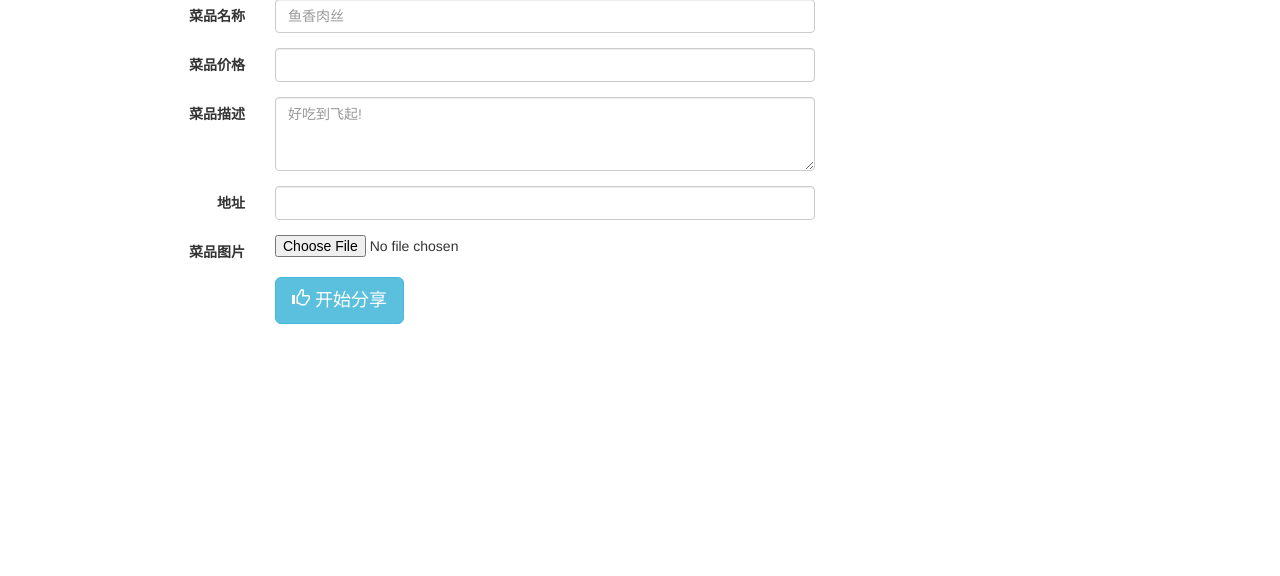
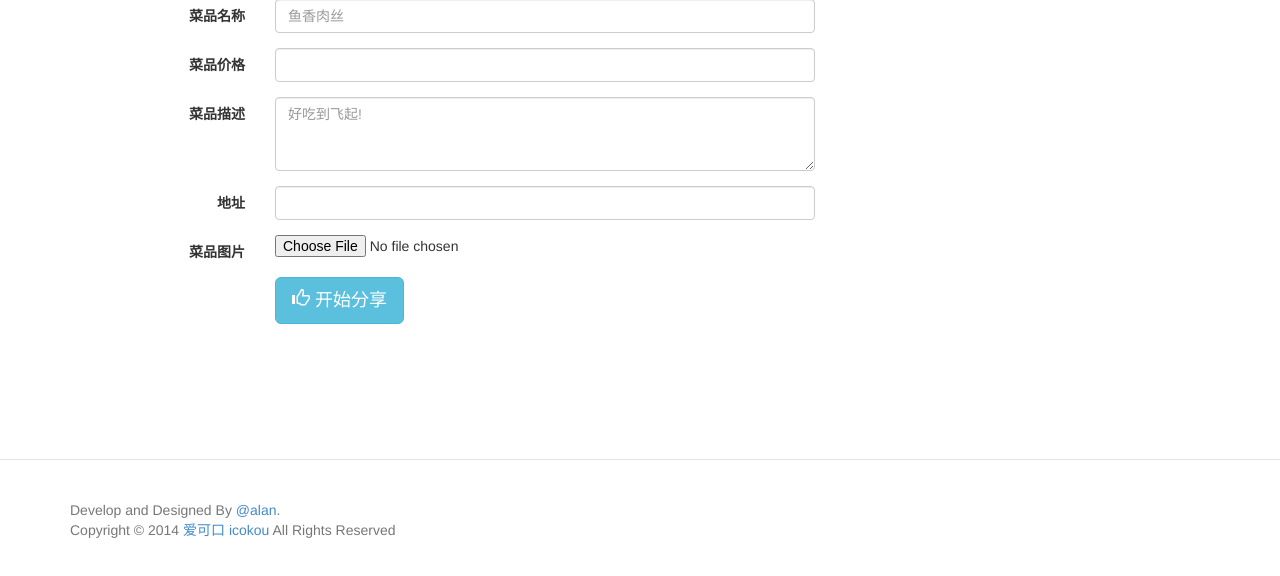
Before and after one commit to alanshi/icokou, a Django app: a page that uses icokou/templates/base.html in a window 1280 px wide. Shown: the part 224-800 px from the top of the page. Run offline with Django 3.2, Linux system fonts and the light colour scheme; some libraries are stand-ins or nearby versions.

Commit message:
Add ??copyright??

```diff
--- /dev/null
+++ b/icokou/static/css/expand.css
@@ -0,0 +1,39 @@
+.starter-template {
+      padding: 20px 15px;
+      text-align: center;
+    }
+
+/*
+ * Footer
+ *
+ * Separated section of content at the bottom of all pages, save the homepage.
+ */
+
+.bs-footer {
+  padding-top: 40px;
+  padding-bottom: 30px;
+  margin-top: 100px;
+  color: #777;
+  text-align: center;
+  border-top: 1px solid #e5e5e5;
+}
+.footer-links {
+  margin: 10px 0;
+  padding-left: 0;
+}
+.footer-links li {
+  display: inline;
+  padding: 0 2px;
+}
+.footer-links li:first-child {
+  padding-left: 0;
+}
+
+@media (min-width: 768px) {
+  .bs-footer {
+    text-align: left;
+  }
+  .bs-footer p {
+    margin-bottom: 0;
+  }
+}
--- a/icokou/templates/base.html
+++ b/icokou/templates/base.html
@@ -10,6 +10,7 @@
         <link rel="shortcut icon" href="/static/img/favicon.ico">
         <link href="{{STATIC_URL}}css/bootstrap.min.css" rel="stylesheet">
         <link href="{{STATIC_URL}}css/signin.css" rel="stylesheet">
+        <link href="{{STATIC_URL}}css/expand.css" rel="stylesheet">
         <!-- HTML5 Shim and Respond.js IE8 support of HTML5 elements and media queries -->
         <!-- WARNING: Respond.js doesn't work if you view the page via file:// -->
         <!--[if lt IE 9]>
@@ -17,10 +18,7 @@
             <script src="http://cdn.bootcss.com/respond.js/1.3.0/respond.min.js"></script>
         <![endif]-->
         <style>
-            .starter-template {
-                  padding: 20px 15px;
-                  text-align: center;
-                }
+
 
         </style>
     </head>
@@ -33,6 +31,7 @@
 <div class="container">
     <!-- 内容 -->
     {% block content %}{% endblock %}
+</div>
     <!-- 页脚 -->
     {% block footer %}
     {%include 'footer.html'%}
@@ -42,6 +41,6 @@
     <!-- 测试环境下不嵌入 Google Analytics -->
     {% else %}
     {% endif %}
-</div>
+
 </body>
 </html>
--- a/icokou/templates/footer.html
+++ b/icokou/templates/footer.html
@@ -1,4 +1,13 @@
 <!-- FOOTER -->
+    <!-- Footer
+    ================================================== -->
+    <footer class="bs-footer" role="contentinfo">
+      <div class="container">
+        <p>Develop and Designed By <a href="http://iaxi.net/" target="_blank">@alan</a>.</p>
+        <p>Copyright &copy; 2014 <a href="http://icokou.com/">爱可口 icokou </a>All Rights Reserved
+      </div>
+    </footer>
+
 
 <script src="https://code.jquery.com/jquery-1.10.2.min.js"></script>
 <script src="{{STATIC_URL}}js/bootstrap.min.js"></script>
```
